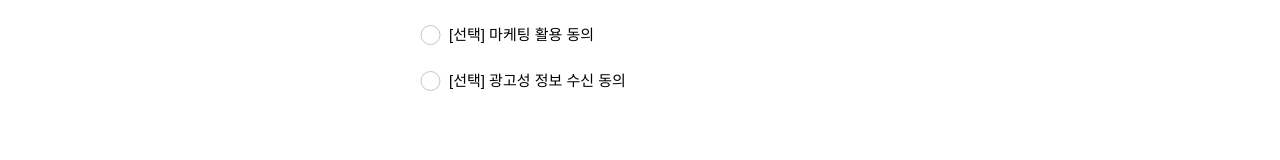
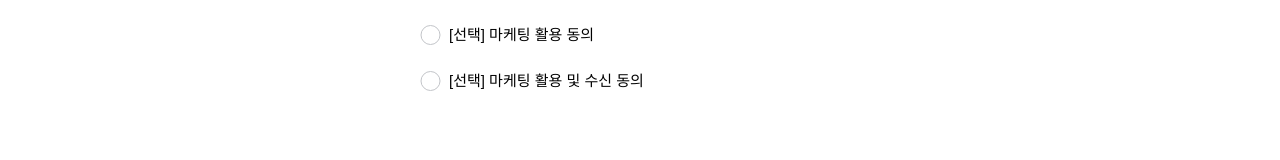
Before and after one commit to TEAM-LIAISON/groble-frontend, a Next.js app: page /auth/sign-up/terms in a window 1280 px wide. Shown: the part 548-708 px from the top of the page. Built offline with nearby package versions, Linux system fonts and the light colour scheme; no server answers.

Commit message:
fix: update text for marketing consent in TermsForm and AdvertisingAgreement components

```diff
--- a/app/auth/sign-up/terms/form.tsx
+++ b/app/auth/sign-up/terms/form.tsx
@@ -97,7 +97,7 @@ export default function TermsForm({
           value="ADVERTISING_POLICY"
           onChange={() => onPolicyChange(agreeAllRef)}
         >
-          [선택] 광고성 정보 수신 동의
+          [선택] 마케팅 활용 및 수신 동의
         </Item>
       </div>
       <BottomArea>
--- a/app/users/me/settings/advertising-agreement.tsx
+++ b/app/users/me/settings/advertising-agreement.tsx
@@ -16,7 +16,7 @@ export default function AdvertisingAgreement({ agreed }: { agreed: boolean }) {
 
   return (
     <label className={twMerge(itemClassName(), "flex items-center gap-2")}>
-      <span className="flex-1">광고성 정보 수신 동의</span>
+      <span className="flex-1">마케팅 활용 및 수신 동의</span>
       <Switch
         defaultChecked={agreed}
         onChange={(event) =>
```
